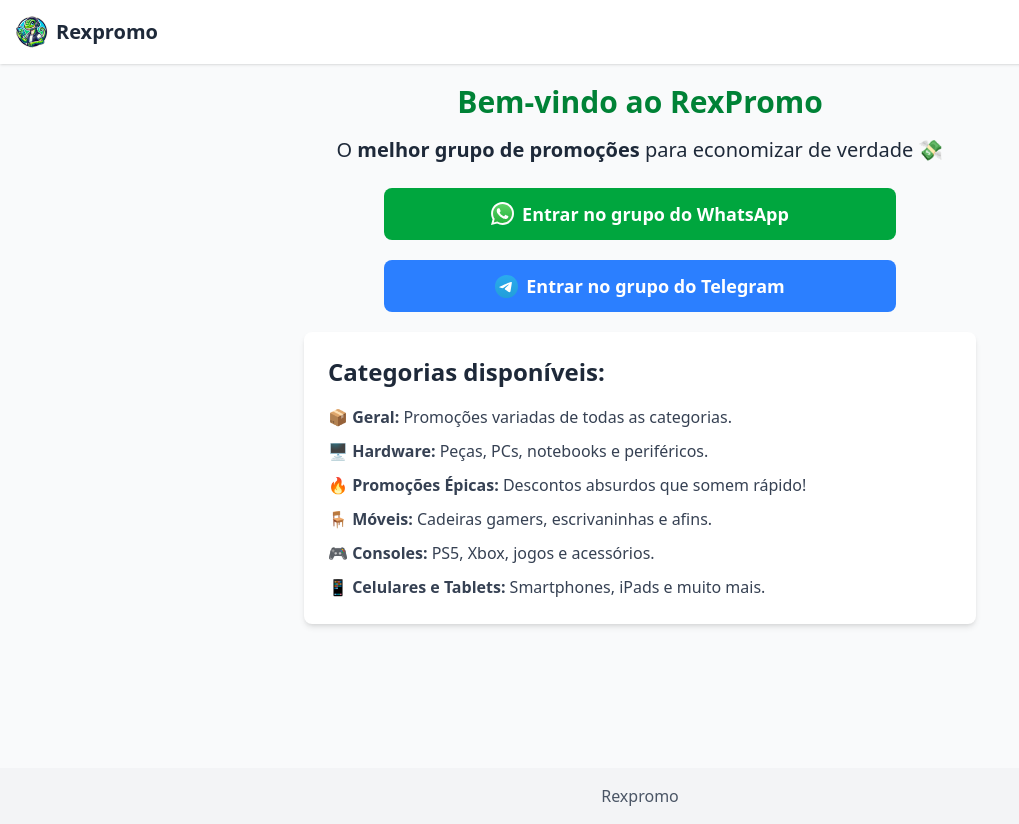
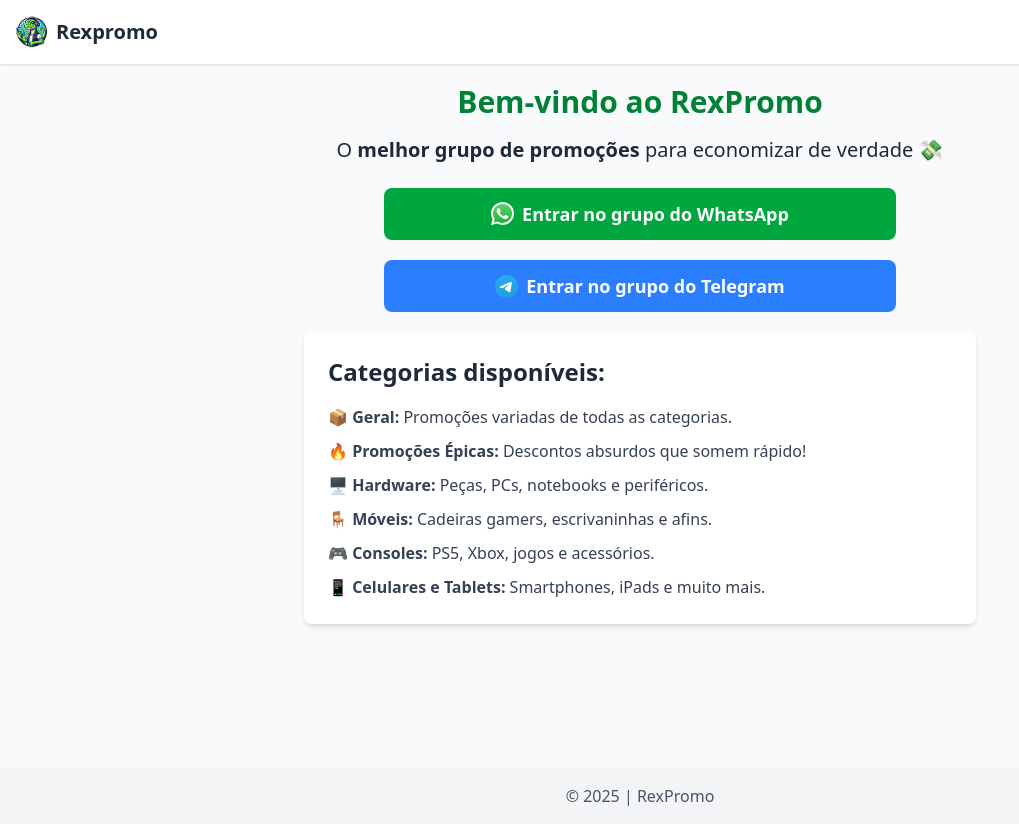
Before and after one commit to luizolivei/rexpromo-site, a Nuxt app: page / in a window 1280 px wide. Shown: the whole page, without its empty margins (0-1019 px from the left). Built offline with nearby package versions, Linux system fonts and the light colour scheme.

Commit message:
fix group order

```diff
--- a/components/Footer.vue
+++ b/components/Footer.vue
@@ -1,5 +1,5 @@
 <template>
   <footer class="bg-gray-100 text-center text-gray-600 py-4 mt-10">
-    Rexpromo
+    © 2025 | RexPromo
   </footer>
 </template>
--- a/pages/index.vue
+++ b/pages/index.vue
@@ -54,8 +54,8 @@
         <h3 class="text-2xl font-semibold mb-4">Categorias disponíveis:</h3>
         <ul class="space-y-2 text-gray-700 text-base leading-relaxed">
           <li>📦 <strong>Geral:</strong> Promoções variadas de todas as categorias.</li>
+          <li>🔥 <strong>Promoções Épicas:</strong> Descontos absurdos que somem rápido!</li>
           <li>🖥️ <strong>Hardware:</strong> Peças, PCs, notebooks e periféricos.</li>
-          <li>🔥 <strong>Promoções Épicas:</strong> Descontos absurdos que somem rápido!</li>
           <li>🪑 <strong>Móveis:</strong> Cadeiras gamers, escrivaninhas e afins.</li>
           <li>🎮 <strong>Consoles:</strong> PS5, Xbox, jogos e acessórios.</li>
           <li>📱 <strong>Celulares e Tablets:</strong> Smartphones, iPads e muito mais.</li>
```
